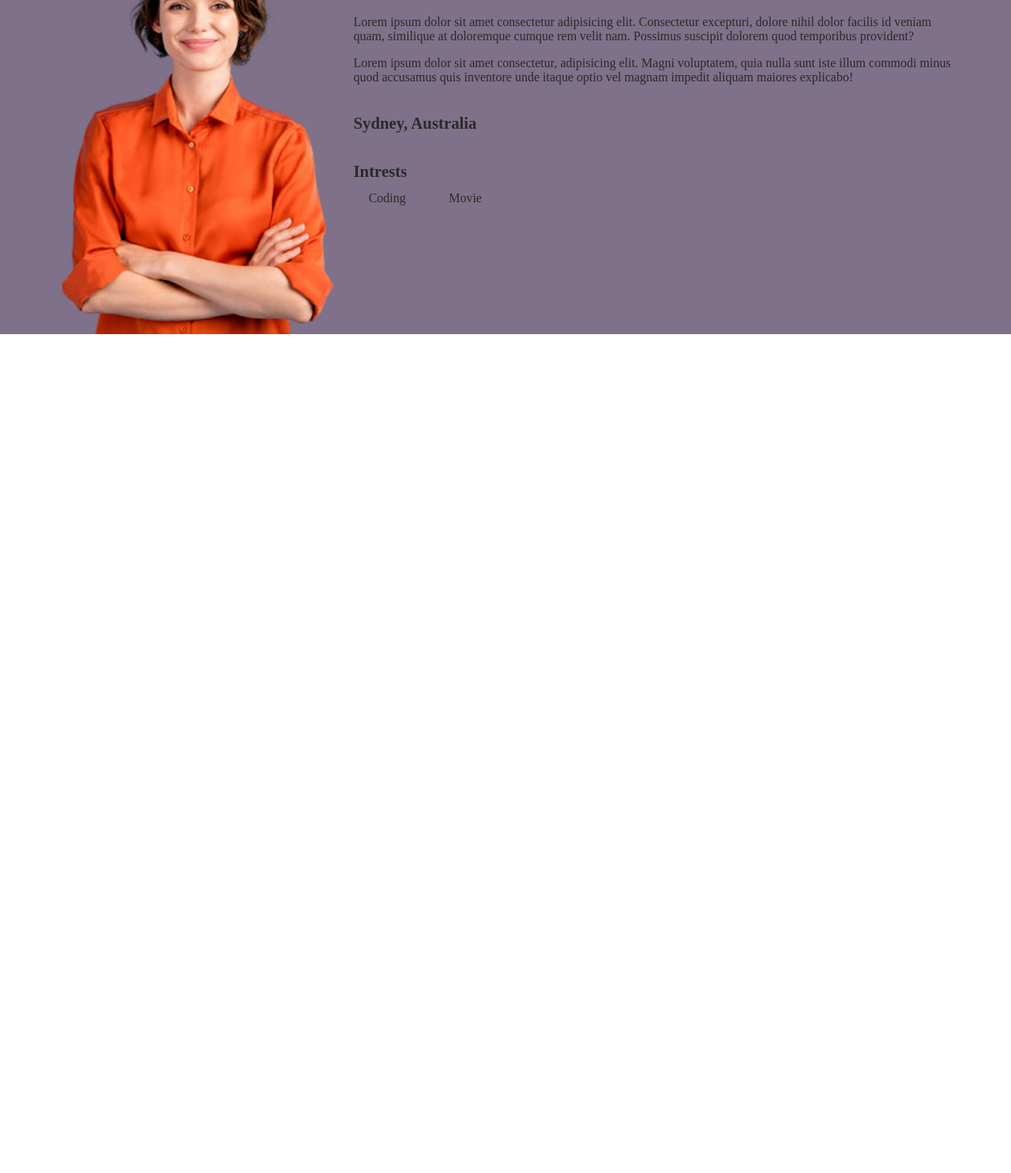
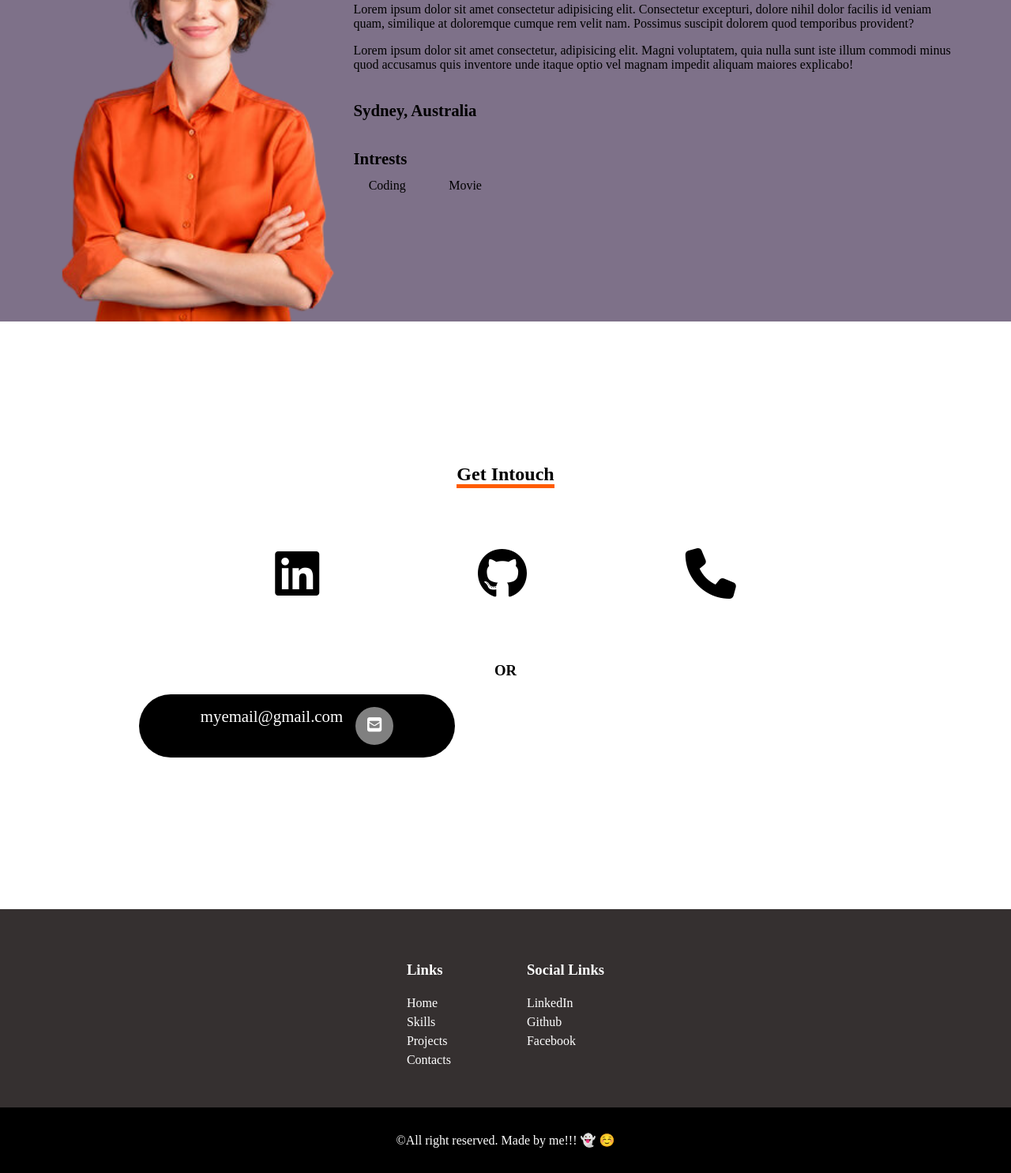
Before and after one commit to Suneeta77/portfolio, a plain HTML site: page index.html in a window 1280 px wide. Shown: the part 2464-3949 px from the top of the page at 79% size. Before the commit the page ends 2887 px from the top, so only its background shows below. Drawn offline with Linux system fonts and the light colour scheme.

Commit message:
first commit

```diff
--- a/index.html
+++ b/index.html
@@ -34,11 +34,11 @@
 
           <div class="menu">
             <ul class="flex navigation">
-              <li><a href="">Home</a></li>
-              <li><a href="">Skills</a></li>
-              <li><a href="">Projects</a></li>
-              <li><a href="">About</a></li>
-              <li><a href="">Contact</a></li>
+              <li><a href="#home">Home</a></li>
+              <li><a href="#skills">Skills</a></li>
+              <li><a href="#project">Projects</a></li>
+              <li><a href="#about">About</a></li>
+              <li><a href="#contact">Contact</a></li>
             </ul>
           </div>
         </div>
@@ -255,8 +255,67 @@
       </section>
 
       <!-- contact me -->
+      <section class="container contact" id="contact">
+        <h2 class="title">
+          <span>Get Intouch</span>
+        </h2>
 
+        <div class="social flex">
+          <a href="https://www.linkedin.com/in/suneeta-thapa/" target="_blank">
+            <i class="fa-brands fa-linkedin"></i>
+          </a>
+
+          <a href="https://github.com/Suneeta77" target="_blank">
+            <i class="fa-brands fa-github"></i>
+          </a>
+          <a href="tel:0123456789">
+            <i class="fa-solid fa-phone"></i>
+          </a>
+        </div>
+        <h3>OR</h3>
+        <a href="mailto:myemail@gmail.com">
+          <div class="email-section flex">
+            <div class="email flex">
+              <span> myemail@gmail.com</span>
+              <div class="send flex">
+                <i class="fa-solid fa-square-envelope"></i>
+              </div>
+            </div>
+          </div>
+        </a>
+      </section>
       <!-- footer -->
+      <footer class="footer">
+        <div class="container">
+          <div class="top flex">
+            <div class="links">
+              <h3>Links</h3>
+              <ul>
+                <li><a href="">Home</a></li>
+                <li><a href="">Skills</a></li>
+                <li><a href="">Projects</a></li>
+                <li><a href="">Contacts</a></li>
+              </ul>
+            </div>
+
+            <div class="socials">
+              <h3>Social Links</h3>
+              <ul>
+                <li><a href="">LinkedIn</a></li>
+                <li><a href="">Github</a></li>
+                <li><a href="">Facebook</a></li>
+              </ul>
+            </div>
+          </div>
+        </div>
+        <div class="buttom">&copy;All right reserved. Made by me!!! 👻 ☺️</div>
+      </footer>
+
+      <a href="#home">
+        <div class="go-up flex">
+          <i class="fa-solid fa-chevron-up"></i>
+        </div>
+      </a>
     </div>
   </body>
 </html>
--- a/style.css
+++ b/style.css
@@ -1,3 +1,6 @@
+html {
+  scroll-behavior: smooth;
+}
 * {
   box-sizing: border-box;
 }
@@ -31,7 +34,7 @@ a {
 
 :root {
   --color-orange: #ff5c00;
-  --color-dark: #2a2a2a;
+  --color-dark: #000000;
 
   --body-bg: #fff;
   --text-color: var(--color-dark);
@@ -74,9 +77,9 @@ header {
   font-weight: bolder;
   margin-right: 1rem;
 }
-.line {
+/* .line {
   /* background: #000; */
-}
+/* } */
 
 .line::before {
   content: "";
@@ -130,7 +133,7 @@ header {
 }
 
 .hero {
-  grid-template-areas: left right;
+  grid-template-areas: "left right";
   background: var(--color-orange);
   padding: 0 2rem;
 }
@@ -264,8 +267,8 @@ header {
   padding-bottom: 2rem;
 }
 
-.project-card .top {
-}
+/* .project-card .top {
+} */
 
 .project-card .top img {
   width: 100%;
@@ -317,3 +320,112 @@ header {
   cursor: pointer;
   background: rgb(30, 100, 190);
 }
+
+/* contact me */
+.contact {
+  margin-top: 3rem;
+  padding: 7rem;
+  text-align: center;
+  margin-bottom: 5rem;
+}
+
+.contact .social {
+  justify-content: space-around;
+  margin: 5rem;
+}
+
+.contact .social i {
+  font-size: 4rem;
+}
+
+.email {
+  background: var(--border-color);
+  color: var(--body-bg);
+  padding: 1rem 2rem;
+  width: 400px;
+  border-radius: 100px;
+  border: var(--body-bg);
+  justify-content: center;
+  font-size: 1.3rem;
+}
+
+.email .send {
+  background: grey;
+  color: white;
+  width: 3rem;
+  height: 3rem;
+  border-radius: 50%;
+  justify-content: center;
+  align-items: center;
+}
+
+/* footer section*/
+.footer {
+  background: rgb(53, 48, 48);
+  color: white;
+  /* padding: 3rem; */
+}
+
+.footer .top {
+  justify-content: center;
+  gap: 6rem;
+  padding-top: 3rem;
+}
+
+.footer .top ul {
+  list-style: none;
+  padding-left: 0;
+  line-height: 1.5rem;
+}
+
+.footer .buttom {
+  text-align: center;
+  margin-top: 2rem;
+  padding: 2rem;
+  background: black;
+}
+
+/* go-up buttom */
+
+.go-up {
+  width: 3rem;
+  height: 3rem;
+  border-radius: 50%;
+  color: #ff5c00;
+  background: var(--body-bg);
+  position: fixed;
+  bottom: 20px;
+  right: 20px;
+
+  font-size: 2rem;
+  justify-content: center;
+  align-items: center;
+}
+
+@media (max-width: 768px) {
+  .hero {
+    display: grid;
+    text-align: center;
+    gap: 3rem;
+    padding-bottom: 2rem;
+    grid-template-areas: "right" "left";
+  }
+
+  .right img {
+    width: 100%;
+  }
+  .banner {
+    flex-direction: column;
+    text-align: center;
+
+    justify-content: center;
+  }
+  .banner .info-divider {
+    display: none;
+  }
+  .about-content {
+    flex-direction: column;
+    justify-content: center;
+    align-items: center;
+  }
+}
```
